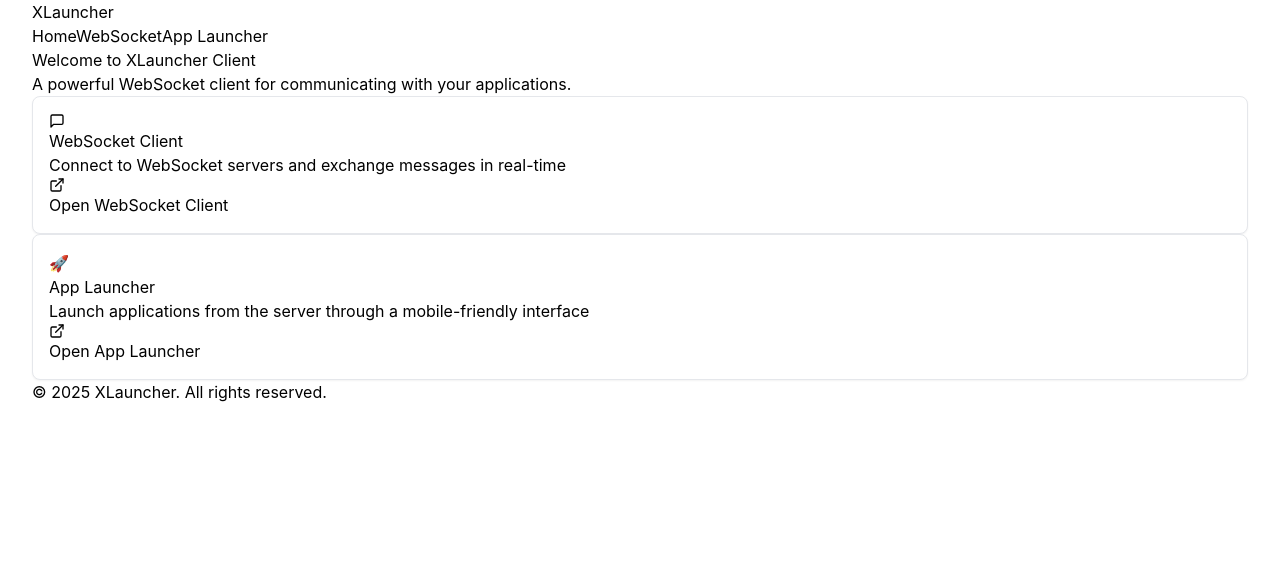
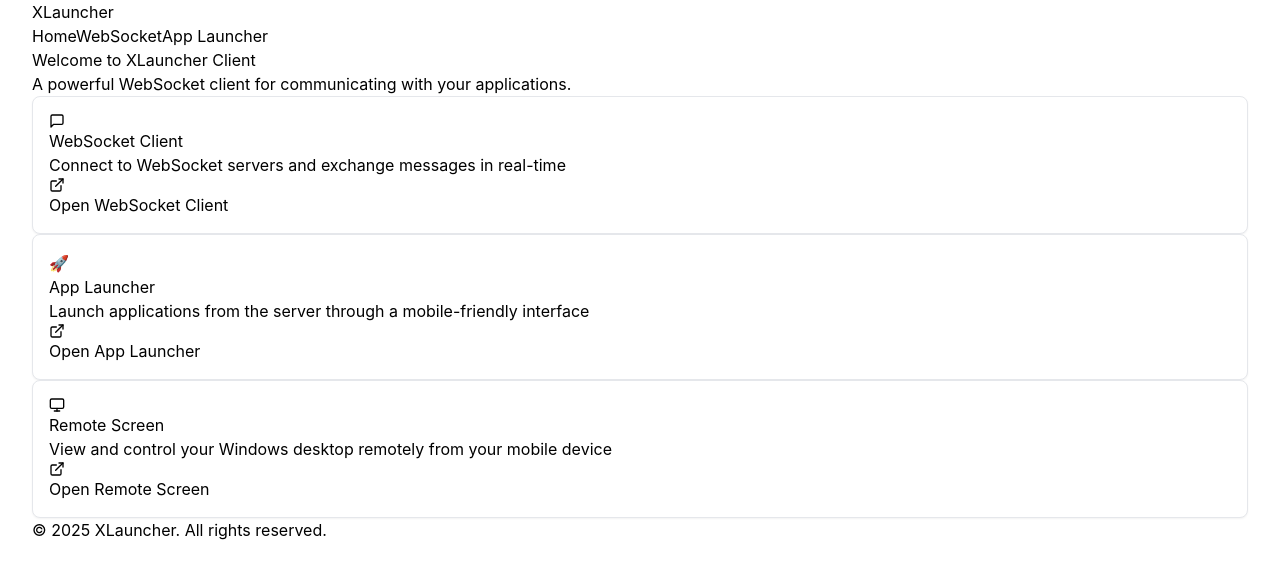
Before and after one commit to smartmohan20/xlauncher-client, a React (Vite) app: page / in a window 1280 px wide. Shown: the top 578 px of the page. Built offline with nearby package versions, Linux system fonts and the light colour scheme.

Commit message:
Added cta btn in home page and card for scren sharing

```diff
--- a/src/pages/Home/Home.jsx
+++ b/src/pages/Home/Home.jsx
@@ -1,6 +1,6 @@
 import React, { useState, useEffect } from 'react';
 import { Link } from 'react-router-dom';
-import { FiExternalLink, FiMessageSquare, FiSettings } from 'react-icons/fi';
+import { FiExternalLink, FiMonitor, FiMessageSquare, FiSettings } from 'react-icons/fi';
 import Button from '../../components/common/Button';
 
 /**
@@ -72,6 +72,23 @@ const Home = () => {
               </Link>
             </div>
           )}
+
+          {/* Add new Remote Screen card */}
+          {!isWindows && (
+            <div className="card flex flex-col items-center p-6 md:col-span-2">
+              <FiMonitor className="text-3xl mb-4" />
+              <h2 className="text-xl font-medium mb-2">Remote Screen</h2>
+              <p className="text-gray-600 text-sm mb-4 text-center">
+                View and control your Windows desktop remotely from your mobile device
+              </p>
+              <Link to="/remote" className="mt-auto">
+                <Button className="flex items-center" variant="outline">
+                  <FiExternalLink className="mr-2" />
+                  Open Remote Screen
+                </Button>
+              </Link>
+            </div>
+          )}
         </div>
       </div>
     </div>
```
